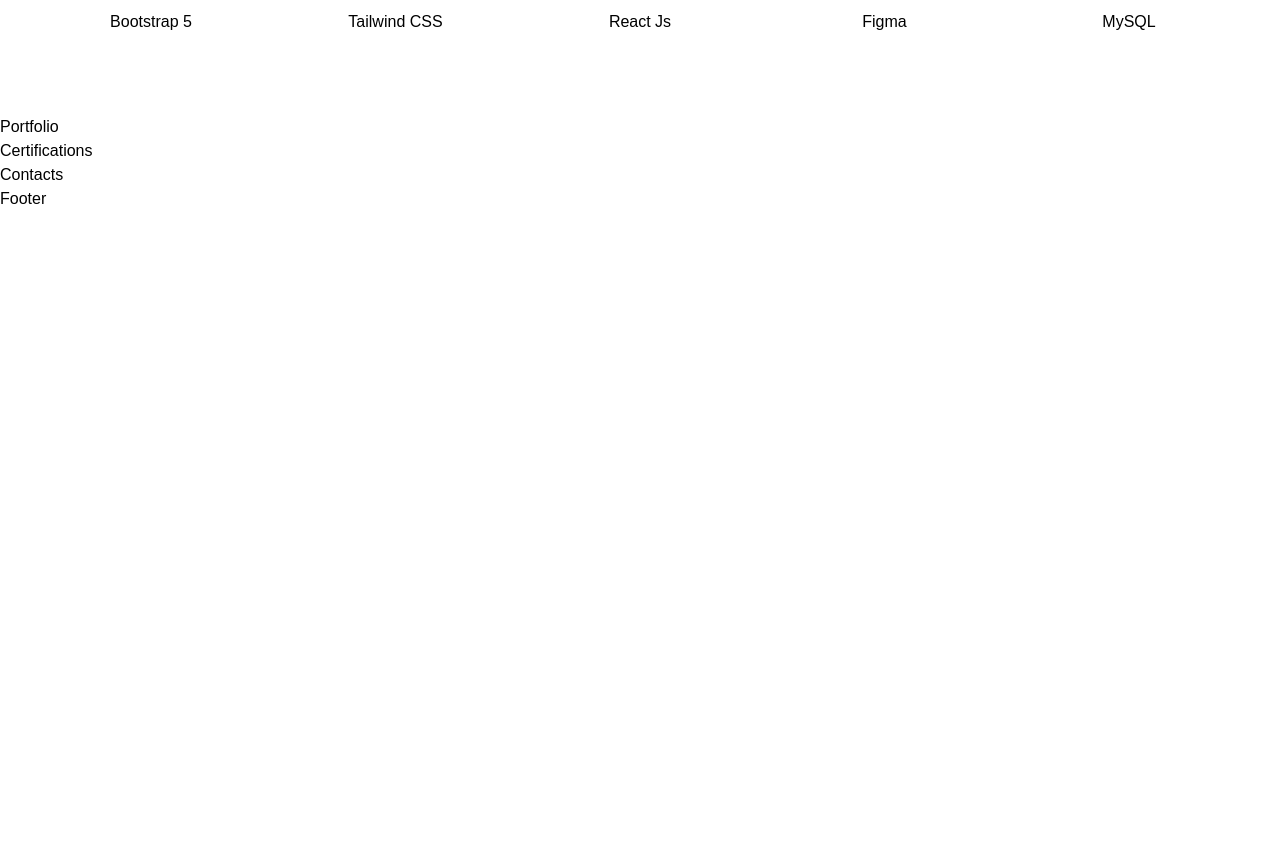
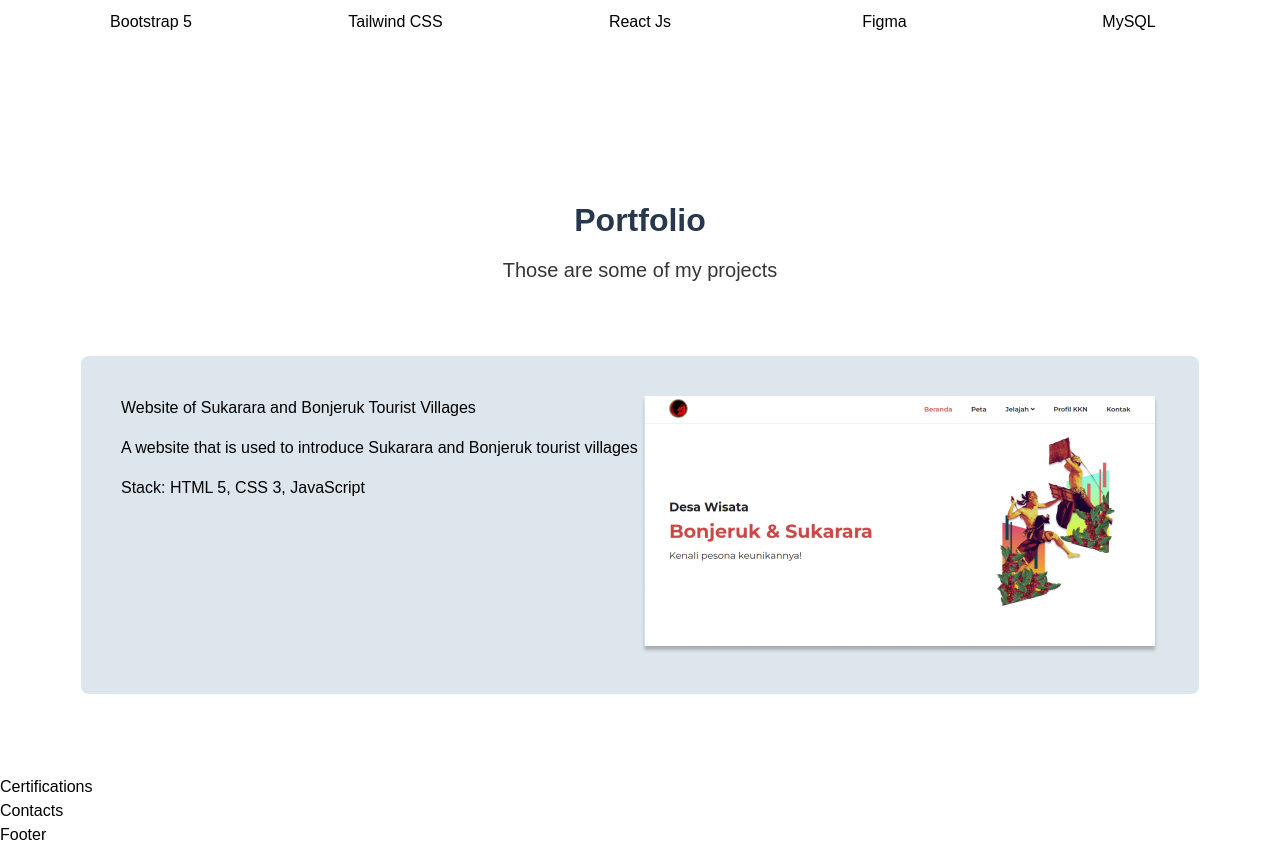
Before and after one commit to retnowati3099/personal-website, a React (Vite) app: page / in a window 1280 px wide. Shown: the part 1119-1966 px from the top of the page. Before the commit the page ends 1330 px from the top, so only its background shows below. Built offline with nearby package versions, Linux system fonts and the light colour scheme.

Commit message:
added id into portfolio session

```diff
--- a/src/components/Portfolio.jsx
+++ b/src/components/Portfolio.jsx
@@ -2,7 +2,29 @@
 
 function Portfolio() {
   return (
-    <div>Portfolio</div>
+    <div id='portfolio' className='flex flex-col items-center p-[81px] gap-[72px]'>
+      <div className='flex flex-col gap-3'>
+        <span className='text-[#27374D] text-[32px] text-center font-bold'>Portfolio</span>
+        <span className='text-[#353535] text-xl text-center'>Those are some of my projects</span>
+      </div>
+      <div className='flex justify-between w-[1118px] p-10 bg-[#DDE6ED] rounded-lg'>
+        <div className='flex-1'>
+          {/* text */}
+          <div className='flex flex-col gap-4'>
+            <span>Website of Sukarara and Bonjeruk
+              Tourist Villages
+            </span>
+            <span>A website that is used to introduce Sukarara and Bonjeruk tourist villages</span>
+            <span>Stack: HTML 5, CSS 3, JavaScript</span>
+          </div>
+          {/* button */}
+          <div></div>
+        </div>
+        <div className='flex-1'>
+          <img src="/src/assets/hikayatjonggat-desktop.png" alt="website hikayatjonggat" />
+        </div>
+      </div>
+    </div>
   )
 }
 
```
